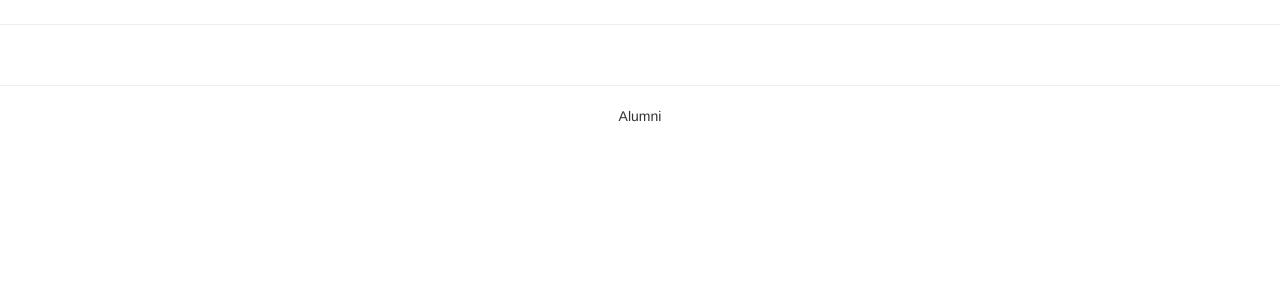
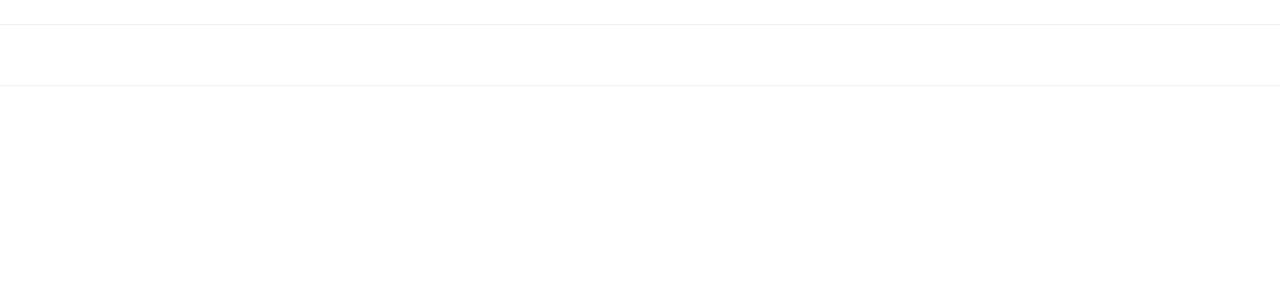
Before and after one commit to philge/ibse-iitm.github.io, a Jekyll site: the page built from team/index.html, in a window 1280 px wide. Shown: the part 501-801 px from the top of the page. Built offline with Jekyll 4.4.1, drawn with Linux system fonts in a browser that asks for light colours; nearby versions of some CDN libraries.

Commit message:
Update index.html

```diff
--- a/team/index.html
+++ b/team/index.html
@@ -43,7 +43,6 @@ navorder: 2
 
 <div class="bigspacer"></div>
 <hr/>
-<div class="bigtitle text-center">Alumni</div>
 <div class="bigspacer"></div>
 
 {% for member in site.categories.team %}
```
